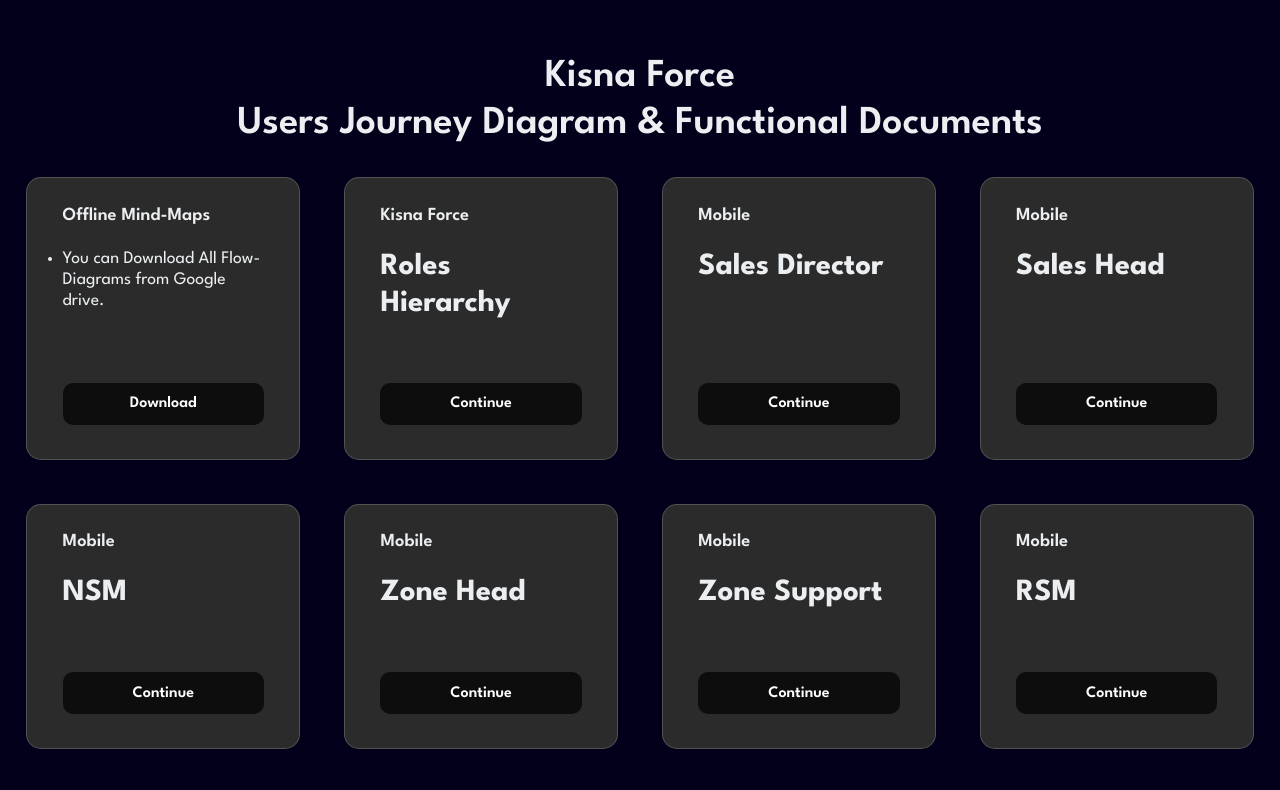
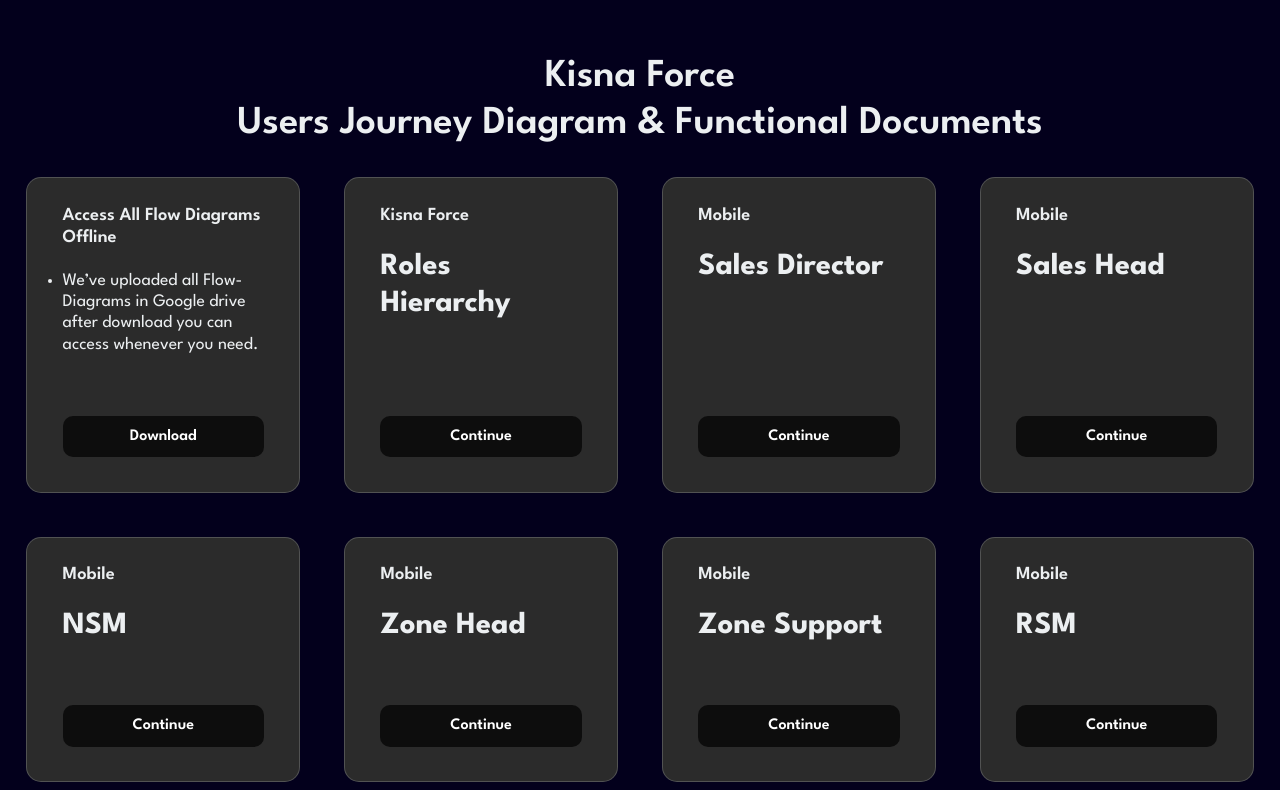
Before and after one commit to MicraSol/kisna-force-user-journey-diagram, a plain HTML site: page index.html in a window 1280 px wide. Shown: the top 790 px of the page. Drawn offline with Linux system fonts and the light colour scheme.

Commit message:
Update index.html

```diff
--- a/index.html
+++ b/index.html
@@ -17,9 +17,9 @@
 
 
                 <div class="cards__card card">
-                    <h2 class="card__heading">Offline Mind-Maps</h2>
+                    <h2 class="card__heading">Access All Flow Diagrams Offline</h2>
                     <ul style="list-style: disc;">
-                        <li>You can Download All Flow-Diagrams from Google drive.</li>
+                        <li>We’ve uploaded all Flow-Diagrams in Google drive after download you can access whenever you need.</li>
                     </ul>
                     <ul role="list" class="card__bullets flow">
                     </ul>
@@ -143,6 +143,7 @@
                     <a target="_blank" href="https://miro.com/app/board/uXjVMp7yE0Q=/?share_link_id=867017320589"
                         class="card__cta cta">Continue</a>
                 </div>
+
                 <div class="cards__card card">
                     <h2 class="card__heading">Mobile</h2>
                     <ul style="list-style: disc;">
@@ -155,6 +156,7 @@
                     <a target="_blank" href="https://miro.com/app/board/uXjVMp7SjSg=/?share_link_id=347040492063"
                         class="card__cta cta">Continue</a>
                 </div>
+
                 <div class="cards__card card">
                     <h2 class="card__heading">Mobile</h2>
                     <p class="card__price">Oro-Kraft Sales</p>
@@ -163,6 +165,7 @@
                     <a target="_blank" href="https://miro.com/app/board/uXjVMp7Sgsg=/?share_link_id=289414820713"
                         class="card__cta cta">Continue</a>
                 </div>
+
                 <div class="cards__card card">
                     <h2 class="card__heading">Mobile</h2>
                     <p class="card__price">Back Office</p>
@@ -171,6 +174,7 @@
                     <a target="_blank" href="https://miro.com/app/board/uXjVMp7SjRU=/?share_link_id=366513437423"
                         class="card__cta cta">Continue</a>
                 </div>
+-------------
 
                 <div class="cards__card card">
                     <h2 class="card__heading">Website</h2>
```
